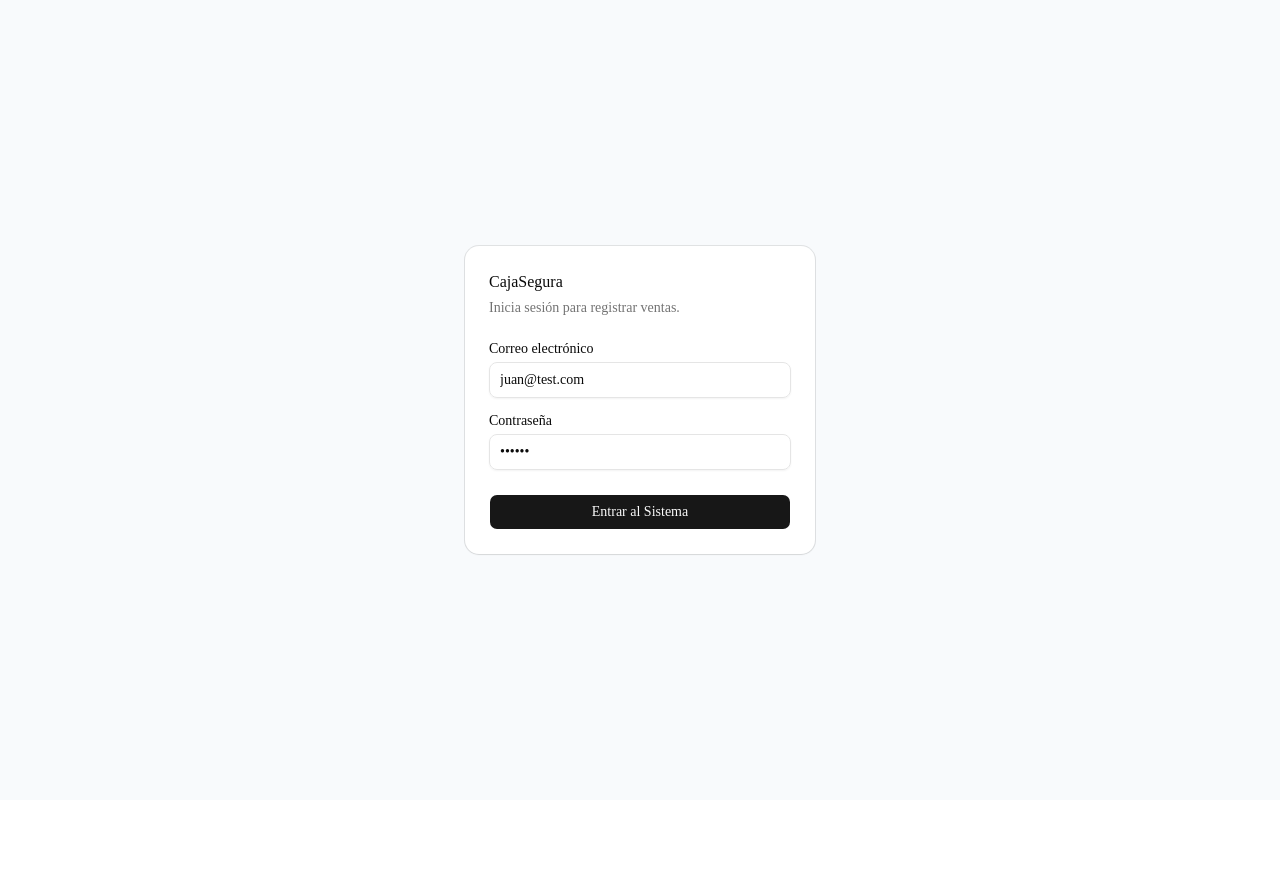
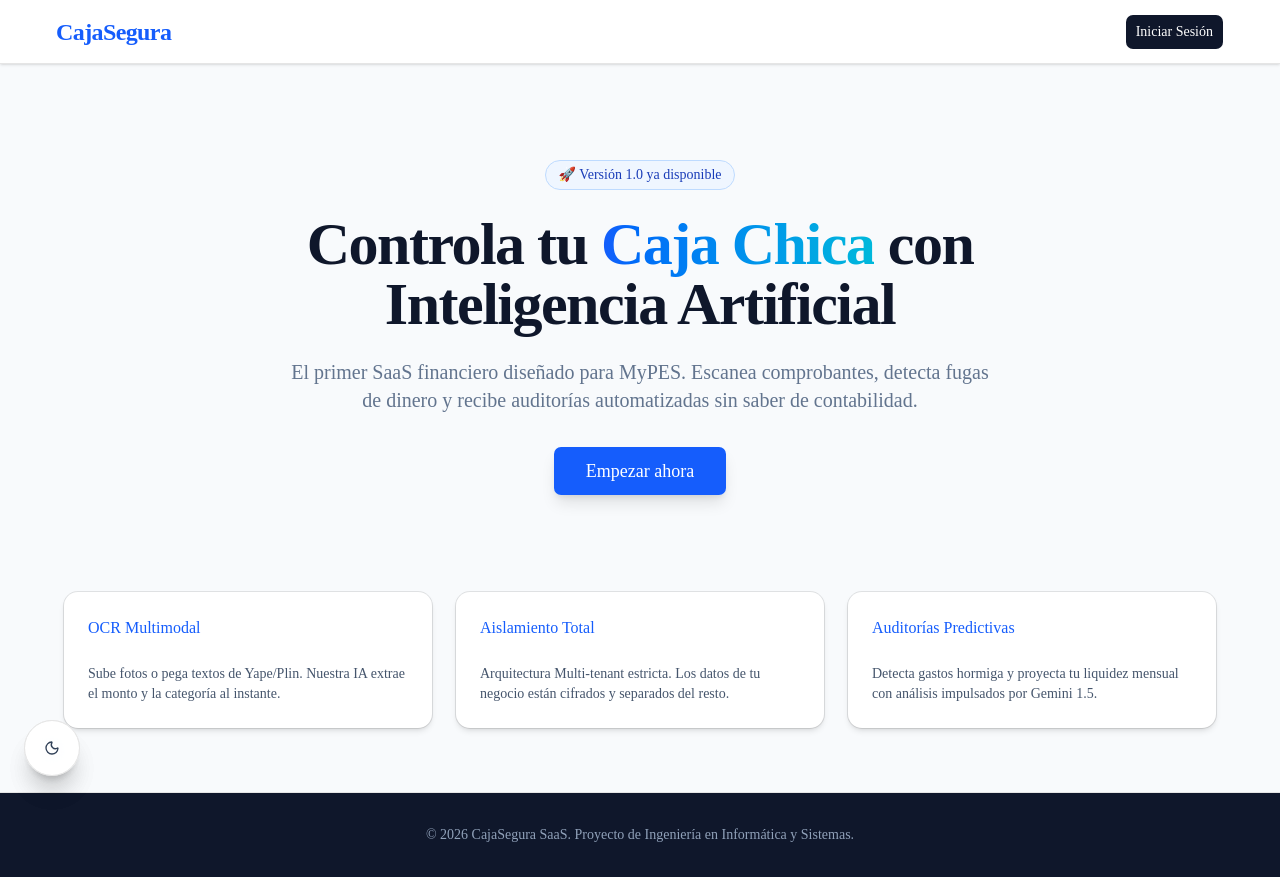
Before and after one commit to BryanHuaPer/frontend-cajasegura, a Next.js app: page / in a window 1280 px wide. Before the commit the page ends 800 px from the top, so only its background shows below. Built offline with nearby package versions, Linux system fonts and the light colour scheme.

Commit message:
Integracion de landing page y una pruebita con modo oscuro

```diff
--- a/package.json
+++ b/package.json
@@ -14,6 +14,7 @@
     "clsx": "^2.1.1",
     "lucide-react": "^1.24.0",
     "next": "16.2.10",
+    "next-themes": "^0.4.6",
     "react": "19.2.4",
     "react-dom": "19.2.4",
     "shadcn": "^4.13.0",
--- a/src/app/layout.js
+++ b/src/app/layout.js
@@ -1,4 +1,6 @@
 import { Geist, Geist_Mono } from "next/font/google";
+import { ThemeProvider } from "@/components/theme-provider";
+import { ThemeToggle } from "@/components/theme-toggle";
 import "./globals.css";
 
 const geistSans = Geist({
@@ -19,10 +21,23 @@ export const metadata = {
 export default function RootLayout({ children }) {
   return (
     <html
-      lang="en"
+      lang="es"
+      suppressHydrationWarning
       className={`${geistSans.variable} ${geistMono.variable} h-full antialiased`}
     >
-      <body className="min-h-full flex flex-col">{children}</body>
+      <body className="min-h-full flex flex-col">
+        <ThemeProvider
+          attribute="class"
+          defaultTheme="system"
+          enableSystem
+          disableTransitionOnChange
+        >
+          {children}
+          <div className="fixed bottom-6 left-6 z-50">
+            <ThemeToggle />
+          </div>
+        </ThemeProvider>
+      </body>
     </html>
   );
 }
--- /dev/null
+++ b/src/app/login/page.jsx
@@ -0,0 +1,98 @@
+"use client";
+
+import { useState } from "react";
+import { Button } from "@/components/ui/button";
+import { Input } from "@/components/ui/input";
+import { Label } from "@/components/ui/label";
+import { Card, CardContent, CardDescription, CardFooter, CardHeader, CardTitle } from "@/components/ui/card";
+import { useRouter } from "next/navigation";
+import Link from "next/link";
+
+export default function LoginPage() {
+  const [email, setEmail] = useState("juan@test.com"); // El cajero que creaste en Tinker
+  const [password, setPassword] = useState("123456");
+  const [mensaje, setMensaje] = useState("");
+  const router = useRouter();
+
+  const handleLogin = async (e) => {
+    e.preventDefault();
+    setMensaje("Conectando con el servidor...");
+
+    try {
+      // 1. Apuntamos a tu API en Laravel Herd
+      const response = await fetch(`${process.env.NEXT_PUBLIC_BACKEND_URL}/api/login`, {
+        method: "POST",
+        headers: {
+          "Content-Type": "application/json",
+          "Accept": "application/json"
+        },
+        body: JSON.stringify({ email, password }),
+      });
+
+      const data = await response.json();
+
+      // 2. Si el backend nos rebota...
+      if (!response.ok) {
+        setMensaje("Error: " + (data.message || "Credenciales incorrectas"));
+        return;
+      }
+
+      // 3. Si el backend nos acepta, guardamos el Token
+      localStorage.setItem("token_caja", data.token);
+      localStorage.setItem("usuario_nombre", data.user_name);
+      localStorage.setItem("usuario_rol", data.user_role);
+
+      router.push("/dashboard");
+
+    } catch (error) {
+      setMensaje("Error de red. ¿Está encendido Herd?");
+    }
+  };
+
+  return (
+    <div className="flex items-center justify-center min-h-screen bg-slate-50">
+
+      <Card className="w-[350px]">
+        <CardHeader>
+          <CardTitle>CajaSegura</CardTitle>
+          <CardDescription>Inicia sesión para registrar ventas.</CardDescription>
+        </CardHeader>
+        <CardContent>
+          <form onSubmit={handleLogin}>
+            <div className="grid w-full items-center gap-4">
+              <div className="flex flex-col space-y-1.5">
+                <Label htmlFor="email">Correo electrónico</Label>
+                <Input
+                  id="email"
+                  type="email"
+                  value={email}
+                  onChange={(e) => setEmail(e.target.value)}
+                />
+              </div>
+              <div className="flex flex-col space-y-1.5">
+                <Label htmlFor="password">Contraseña</Label>
+                <Input
+                  id="password"
+                  type="password"
+                  value={password}
+                  onChange={(e) => setPassword(e.target.value)}
+                />
+              </div>
+            </div>
+
+            {/* Mensaje de estado */}
+            {mensaje && (
+              <p className="mt-4 text-sm font-medium text-center text-blue-600">
+                {mensaje}
+              </p>
+            )}
+
+            <CardFooter className="flex justify-between mt-6 px-0 pb-0">
+              <Button type="submit" className="w-full">Entrar al Sistema</Button>
+            </CardFooter>
+          </form>
+        </CardContent>
+      </Card>
+    </div>
+  );
+}
--- a/src/app/page.js
+++ b/src/app/page.js
@@ -1,96 +1,79 @@
-"use client";
+import Link from "next/link";
+import { Button } from "@/components/ui/button";
+import { Card, CardContent, CardHeader, CardTitle } from "@/components/ui/card";
+import { ThemeToggle } from "@/components/theme-toggle";
 
-import { useState } from "react";
-import { Button } from "@/components/ui/button";
-import { Input } from "@/components/ui/input";
-import { Label } from "@/components/ui/label";
-import { Card, CardContent, CardDescription, CardFooter, CardHeader, CardTitle } from "@/components/ui/card";
-import { useRouter } from "next/navigation";
+export default function LandingPage() {
+  return (
+    // Se añade dark:bg-slate-950 para el fondo en modo oscuro
+    <div className="flex flex-col min-h-screen bg-slate-50 dark:bg-slate-950 transition-colors duration-300">
 
-export default function LoginPage() {
-  const [email, setEmail] = useState("juan@test.com"); // El cajero que creaste en Tinker
-  const [password, setPassword] = useState("123456");
-  const [mensaje, setMensaje] = useState("");
-  const router = useRouter();
+      {/* Navbar de la Landing */}
+      <header className="px-6 lg:px-14 h-16 flex items-center border-b dark:border-slate-800 bg-white dark:bg-slate-950 shadow-sm transition-colors duration-300">
+        <h1 className="font-extrabold text-2xl text-blue-600 tracking-tight">CajaSegura</h1>
+        <nav className="ml-auto flex gap-4 items-center">
 
-  const handleLogin = async (e) => {
-    e.preventDefault();
-    setMensaje("Conectando con el servidor...");
+          <Link href="/login">
+            <Button className="font-medium bg-slate-900 text-white hover:bg-slate-800 dark:bg-white dark:text-slate-900 dark:hover:bg-slate-200">
+              Iniciar Sesión
+            </Button>
+          </Link>
+        </nav>
+      </header>
 
-    try {
-      // 1. Apuntamos a tu API en Laravel Herd
-      const response = await fetch(`${process.env.NEXT_PUBLIC_BACKEND_URL}/api/login`, {
-        method: "POST",
-        headers: {
-          "Content-Type": "application/json",
-          "Accept": "application/json"
-        },
-        body: JSON.stringify({ email, password }),
-      });
+      {/* Hero Section */}
+      <main className="flex-1 flex flex-col justify-center items-center text-center px-4 md:px-6 mt-16 md:mt-24">
+        <BadgeBeta />
+        <h2 className="text-4xl font-extrabold tracking-tight sm:text-5xl md:text-6xl text-slate-900 dark:text-white mt-6 max-w-4xl transition-colors duration-300">
+          Controla tu <span className="text-blue-600 text-transparent bg-clip-text bg-gradient-to-r from-blue-600 to-cyan-500">Caja Chica</span> con Inteligencia Artificial
+        </h2>
+        <p className="mx-auto max-w-[700px] text-slate-500 dark:text-slate-400 md:text-xl mt-6 transition-colors duration-300">
+          El primer SaaS financiero diseñado para MyPES. Escanea comprobantes, detecta fugas de dinero y recibe auditorías automatizadas sin saber de contabilidad.
+        </p>
+        <div className="flex gap-4 mt-8">
+          <Link href="/login">
+            <Button size="lg" className="bg-blue-600 hover:bg-blue-700 text-lg px-8 py-6 shadow-lg text-white">
+              Empezar ahora
+            </Button>
+          </Link>
+        </div>
 
-      const data = await response.json();
+        {/* Tarjetas de Beneficios */}
+        <div className="grid md:grid-cols-3 gap-6 mt-24 mb-16 max-w-6xl w-full text-left">
+          <Card className="border-slate-200 dark:border-slate-800 shadow-md bg-white dark:bg-slate-900 transition-colors duration-300">
+            <CardHeader><CardTitle className="text-blue-600 dark:text-blue-400">OCR Multimodal</CardTitle></CardHeader>
+            <CardContent><p className="text-slate-600 dark:text-slate-400">Sube fotos o pega textos de Yape/Plin. Nuestra IA extrae el monto y la categoría al instante.</p></CardContent>
+          </Card>
+          <Card className="border-slate-200 dark:border-slate-800 shadow-md bg-white dark:bg-slate-900 transition-colors duration-300">
+            <CardHeader><CardTitle className="text-blue-600 dark:text-blue-400">Aislamiento Total</CardTitle></CardHeader>
+            <CardContent><p className="text-slate-600 dark:text-slate-400">Arquitectura Multi-tenant estricta. Los datos de tu negocio están cifrados y separados del resto.</p></CardContent>
+          </Card>
+          <Card className="border-slate-200 dark:border-slate-800 shadow-md bg-white dark:bg-slate-900 transition-colors duration-300">
+            <CardHeader><CardTitle className="text-blue-600 dark:text-blue-400">Auditorías Predictivas</CardTitle></CardHeader>
+            <CardContent><p className="text-slate-600 dark:text-slate-400">Detecta gastos hormiga y proyecta tu liquidez mensual con análisis impulsados por Gemini 1.5.</p></CardContent>
+          </Card>
+        </div>
+      </main>
 
-      // 2. Si el backend nos rebota...
-      if (!response.ok) {
-        setMensaje("Error: " + (data.message || "Credenciales incorrectas"));
-        return;
-      }
+      {/* Footer corporativo */}
+      <footer className="py-8 w-full shrink-0 border-t dark:border-slate-800 mt-auto bg-slate-900 dark:bg-black flex flex-col justify-center items-center px-4 transition-colors duration-300">
+        <p className="text-sm text-slate-400">
+          © 2026 CajaSegura SaaS. Proyecto de Ingeniería en Informática y Sistemas.
+        </p>
+      </footer>
 
-      // 3. Si el backend nos acepta, guardamos el Token
-      localStorage.setItem("token_caja", data.token);
-      localStorage.setItem("usuario_nombre", data.user_name);
-      localStorage.setItem("usuario_rol", data.user_role);
+      <div className="fixed bottom-6 left-6 z-50">
+        <ThemeToggle />
+      </div>
 
-      router.push("/dashboard");
-
-    } catch (error) {
-      setMensaje("Error de red. ¿Está encendido Herd?");
-    }
-  };
-
-  return (
-    <div className="flex items-center justify-center min-h-screen bg-slate-50">
-      <Card className="w-[350px]">
-        <CardHeader>
-          <CardTitle>CajaSegura</CardTitle>
-          <CardDescription>Inicia sesión para registrar ventas.</CardDescription>
-        </CardHeader>
-        <CardContent>
-          <form onSubmit={handleLogin}>
-            <div className="grid w-full items-center gap-4">
-              <div className="flex flex-col space-y-1.5">
-                <Label htmlFor="email">Correo electrónico</Label>
-                <Input
-                  id="email"
-                  type="email"
-                  value={email}
-                  onChange={(e) => setEmail(e.target.value)}
-                />
-              </div>
-              <div className="flex flex-col space-y-1.5">
-                <Label htmlFor="password">Contraseña</Label>
-                <Input
-                  id="password"
-                  type="password"
-                  value={password}
-                  onChange={(e) => setPassword(e.target.value)}
-                />
-              </div>
-            </div>
-
-            {/* Mensaje de estado */}
-            {mensaje && (
-              <p className="mt-4 text-sm font-medium text-center text-blue-600">
-                {mensaje}
-              </p>
-            )}
-
-            <CardFooter className="flex justify-between mt-6 px-0 pb-0">
-              <Button type="submit" className="w-full">Entrar al Sistema</Button>
-            </CardFooter>
-          </form>
-        </CardContent>
-      </Card>
     </div>
   );
 }
+
+function BadgeBeta() {
+  return (
+    <span className="inline-flex items-center rounded-full border border-blue-200 dark:border-blue-900 bg-blue-50 dark:bg-blue-900/30 px-3 py-1 text-sm font-medium text-blue-800 dark:text-blue-300 transition-colors duration-300">
+      🚀 Versión 1.0 ya disponible
+    </span>
+  );
+}
--- /dev/null
+++ b/src/components/theme-provider.jsx
@@ -0,0 +1,8 @@
+"use client"
+
+import * as React from "react"
+import { ThemeProvider as NextThemesProvider } from "next-themes"
+
+export function ThemeProvider({ children, ...props }) {
+  return <NextThemesProvider {...props}>{children}</NextThemesProvider>
+}
--- /dev/null
+++ b/src/components/theme-toggle.jsx
@@ -0,0 +1,41 @@
+"use client"
+
+import * as React from "react"
+import { useTheme } from "next-themes"
+import { Button } from "@/components/ui/button"
+import { Moon, Sun } from "lucide-react"
+
+export function ThemeToggle() {
+  const { theme, setTheme } = useTheme()
+  const [mounted, setMounted] = React.useState(false)
+
+  React.useEffect(() => setMounted(true), [])
+  if (!mounted) return null
+
+  return (
+    <Button
+      variant="outline"
+      size="icon"
+      onClick={() => setTheme(theme === "dark" ? "light" : "dark")}
+      className="
+        h-14
+        w-14
+        rounded-full
+        shadow-xl
+        border
+        bg-white/90
+        dark:bg-slate-900/90
+        backdrop-blur-md
+        hover:scale-110
+        transition-all
+        duration-300
+      "
+    >
+      {theme === "dark" ? (
+        <Sun className="h-6 w-6 text-yellow-500" />
+      ) : (
+        <Moon className="h-6 w-6 text-slate-700" />
+      )}
+    </Button>
+  )
+}
```
Also changed, not shown: 1 other file (tests, documents, lock files or other folders).
